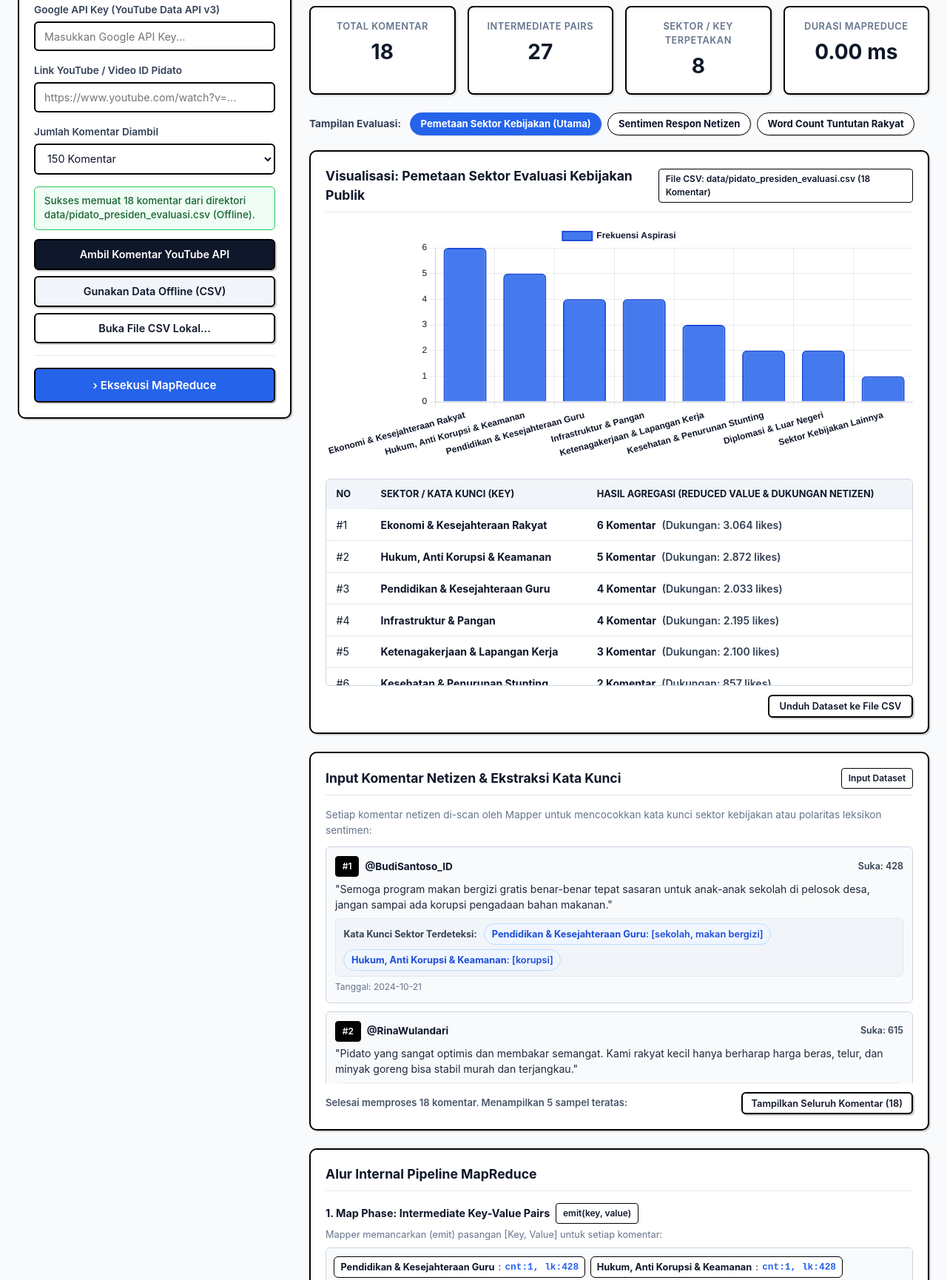
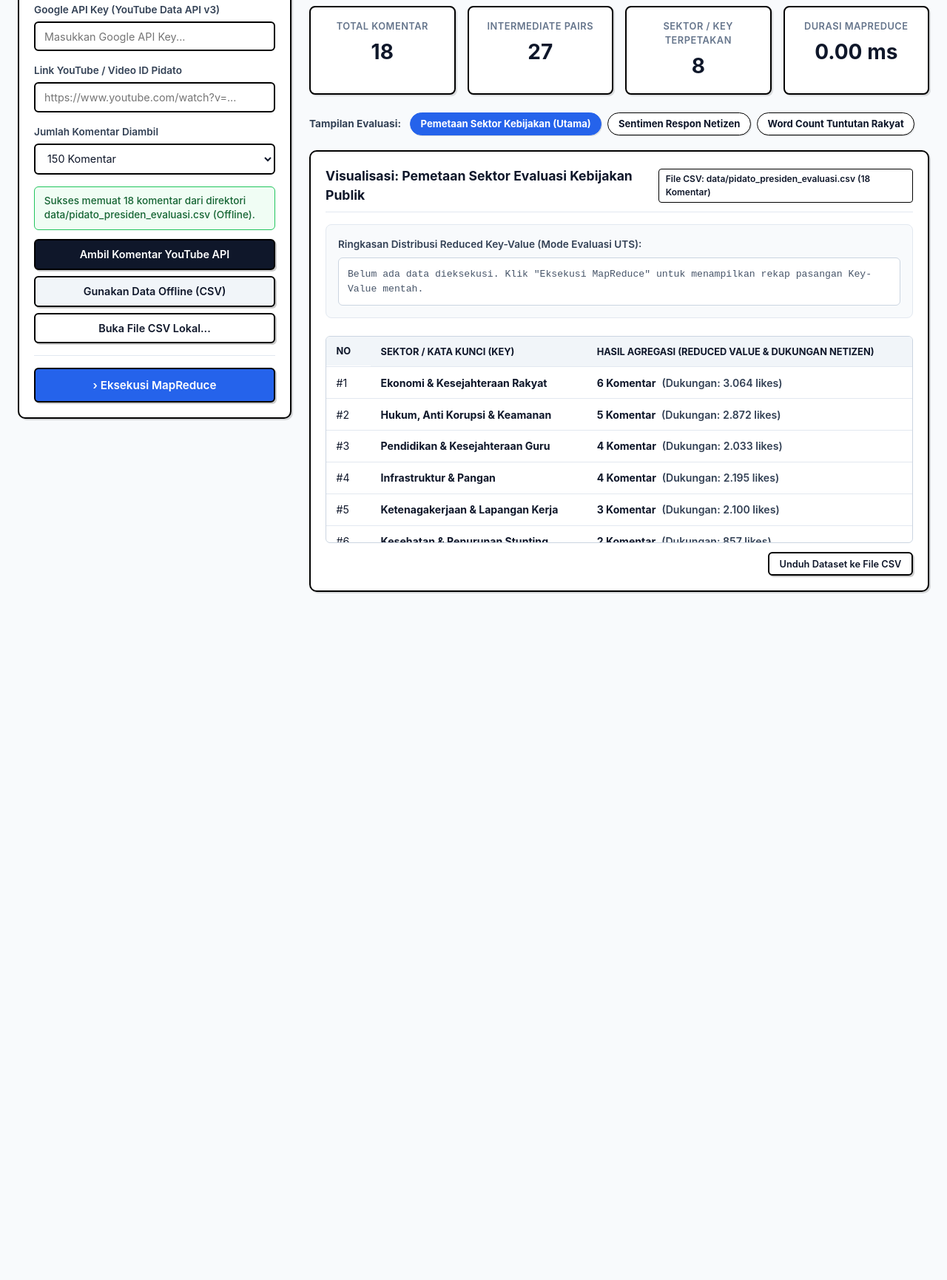
Before and after one commit to Yukie-Billal/kuliah-bigdata-comments, a plain HTML site: page index.html in a window 1280 px wide. Shown: the part 235-1965 px from the top of the page at 74% size. After the commit the page ends 1083 px from the top, so only its background shows below. Drawn offline with nearby package versions, Linux system fonts and the light colour scheme.

Commit message:
fix: hidden dulu

```diff
--- a/index.html
+++ b/index.html
@@ -4,7 +4,10 @@
   <meta charset="UTF-8">
   <meta name="viewport" content="width=device-width, initial-scale=1.0">
   <title>Analisis Komentar YouTube Dengan MapReduce - Evaluasi Kebijakan Pidato Presiden</title>
-  <script src="https://cdn.jsdelivr.net/npm/chart.js"></script>
+
+  <!-- [UTS: Dinonaktifkan sementara] Library Chart.js di-comment agar fokus ke olah data mentah -->
+  <!-- <script src="https://cdn.jsdelivr.net/npm/chart.js"></script> -->
+
   <link rel="stylesheet" href="style.css">
 </head>
 <body>
@@ -21,7 +24,7 @@
 
     <div class="dashboard-grid">
 
-      <!-- KOLOM KIRI: KONTROL DATA & KONFIGURASI API (MINIMAL & PRAKTIS) -->
+      <!-- KOLOM KIRI: KONTROL DATA & KONFIGURASI API -->
       <aside>
 
         <div class="card">
@@ -84,7 +87,7 @@
 
           <hr style="border: 0; border-top: 1.5px solid #e2e8f0; margin: 1rem 0;">
 
-          <!-- TOMBOL EKSEKUSI UTAMA (LANGSUNG EVALUASI KEBIJAKAN) -->
+          <!-- TOMBOL EKSEKUSI UTAMA -->
           <button id="btn-run-mr" class="btn btn-action" style="font-size: 0.95rem; padding: 0.75rem;">
             &rsaquo; Eksekusi MapReduce
           </button>
@@ -138,17 +141,55 @@
             <button class="view-pill-btn" data-job="aspirasiWordCount">Word Count Tuntutan Rakyat</button>
           </div>
 
-          <!-- KARTU: HASIL VISUALISASI CHART & TABEL REDUCE -->
+          <!-- KARTU: HASIL DATA MENTAH & TABEL REDUCE (UTS VERSION) -->
           <div class="card">
             <div class="card-title">
-              <span id="chart-title">Visualisasi &amp; Hasil Agregasi Reduce</span>
+              <!-- Judul diubah sedikit untuk menegaskan mode UTS tanpa grafik -->
+              <span id="chart-title">Data Mentah &amp; Hasil Agregasi Reduce</span>
               <span id="data-source-label" class="badge">Data Offline CSV</span>
             </div>
 
+            <!-- ============================================================== -->
+            <!-- [STAGE 1 - UTS]: MODE DATA MENTAH / LIST STATISTIK              -->
+            <!-- Menampilkan ringkasan data mentah tabular tanpa rendering chart -->
+            <!-- ============================================================== -->
+            <div id="raw-aggregation-summary" style="background: #f8fafc; border: 1px solid #e2e8f0; border-radius: 8px; padding: 1rem; margin-bottom: 1.5rem;">
+              <div style="font-weight: 600; font-size: 0.85rem; color: #334155; margin-bottom: 0.5rem;">
+                Ringkasan Distribusi Reduced Key-Value (Mode Evaluasi UTS):
+              </div>
+              <div id="raw-stats-list" style="font-family: monospace; font-size: 0.82rem; color: #475569; max-height: 120px; overflow-y: auto; background: #ffffff; padding: 0.75rem; border: 1px solid #cbd5e1; border-radius: 6px;">
+                Belum ada data dieksekusi. Klik "Eksekusi MapReduce" untuk menampilkan rekap pasangan Key-Value mentah.
+              </div>
+            </div>
+
+            <!-- ============================================================== -->
+            <!-- [STAGE 2 - UAS]: TAMPILAN GRAFIK CHART.JS (DI-COMMENT)          -->
+            <!-- Buka comment ini saat UAS untuk fitur peningkatan (upgrade UI) -->
+            <!--
             <div class="chart-wrapper" style="margin-bottom: 1.5rem;">
               <canvas id="result-chart"></canvas>
             </div>
+            -->
+            <!-- ============================================================== -->
 
+            <!-- ============================================================== -->
+            <!-- [STAGE 2 - UAS]: TAMPILAN CARD SUMMARY (DI-COMMENT)            -->
+            <!-- Buka comment ini saat UAS jika ingin visual kartu metrik       -->
+            <!--
+            <div id="uas-cards-container" style="display: grid; grid-template-columns: repeat(auto-fit, minmax(180px, 1fr)); gap: 1rem; margin-bottom: 1.5rem;">
+              <div class="metric-card" style="border-left: 4px solid #2563eb;">
+                <div class="metric-label">Key Terbanyak</div>
+                <div id="card-top-key" class="metric-value" style="font-size: 1.1rem;">-</div>
+              </div>
+              <div class="metric-card" style="border-left: 4px solid #16a34a;">
+                <div class="metric-label">Persentase Dominan</div>
+                <div id="card-top-pct" class="metric-value" style="font-size: 1.1rem;">-</div>
+              </div>
+            </div>
+            -->
+            <!-- ============================================================== -->
+
+            <!-- Tabel Agregasi Reduced Data (Tetap aktif untuk UTS) -->
             <div class="table-container">
               <table>
                 <thead>
@@ -172,7 +213,7 @@
           </div>
 
           <!-- KARTU: SAMPEL KOMENTAR MENTAH & KATA KUNCI TERDETEKSI -->
-          <div class="card">
+          <!--<div class="card">
             <div class="card-title">
               <span>Input Komentar Netizen &amp; Ekstraksi Kata Kunci</span>
               <span class="badge">Input Dataset</span>
@@ -181,10 +222,8 @@
               Setiap komentar netizen di-scan oleh Mapper untuk mencocokkan kata kunci sektor kebijakan atau polaritas leksikon sentimen:
             </p>
             <div id="raw-data-preview" class="raw-container">
-              <!-- Diisi dinamis oleh JavaScript -->
             </div>
 
-            <!-- Notice & Toggle Button -->
             <div id="comments-pagination-bar" style="margin-top: 0.75rem; display: flex; align-items: center; justify-content: space-between; flex-wrap: wrap; gap: 0.5rem;">
               <span id="comments-count-notice" style="font-size: 0.82rem; color: #475569; font-weight: 600;">
                 Menampilkan 5 komentar pertama.
@@ -193,15 +232,14 @@
                 Tampilkan Seluruh Komentar
               </button>
             </div>
-          </div>
+          </div> -->
 
           <!-- KARTU: ALUR INTERNAL PIPELINE MAPREDUCE -->
-          <div class="card">
+          <!-- <div class="card">
             <div class="card-title">
               <span>Alur Internal Pipeline MapReduce</span>
             </div>
 
-            <!-- Step 1: Map Phase -->
             <div style="margin-bottom: 1.25rem;">
               <div style="font-weight: 700; font-size: 0.9rem; margin-bottom: 0.35rem; display: flex; align-items: center; gap: 0.5rem;">
                 <span>1. Map Phase: Intermediate Key-Value Pairs</span>
@@ -211,12 +249,10 @@
                 Mapper memancarkan (emit) pasangan [Key, Value] untuk setiap komentar:
               </p>
               <div id="map-output-preview" class="chip-container">
-                <!-- Diisi dinamis oleh JavaScript -->
               </div>
               <div id="map-chip-notice" style="font-size: 0.78rem; color: #64748b; margin-top: 0.35rem;"></div>
             </div>
 
-            <!-- Step 2: Shuffle & Sort Phase -->
             <div>
               <div style="font-weight: 700; font-size: 0.9rem; margin-bottom: 0.35rem; display: flex; align-items: center; gap: 0.5rem;">
                 <span>2. Shuffle &amp; Sort Phase: Grouping by Key</span>
@@ -226,14 +262,12 @@
                 Framework mengelompokkan semua value dengan key yang sama sebelum dikirim ke Reducer:
               </p>
               <div id="shuffle-output-preview" class="shuffle-container">
-                <!-- Diisi dinamis oleh JavaScript -->
               </div>
             </div>
-
-          </div>
+          </div> -->
 
           <!-- KARTU: KODE MAPPER & REDUCER -->
-          <div class="card">
+          <!-- <div class="card">
             <div class="card-title">
               <span>Inspeksi Logika Algoritma (Code)</span>
               <span id="job-title" class="badge">Pemetaan Sektor Evaluasi Kebijakan Publik</span>
@@ -251,8 +285,7 @@
                 <pre><code id="code-reduce">// Kode Reducer</code></pre>
               </div>
             </div>
-          </div>
-
+          </div> -->
         </div>
 
         <!-- ============================================== -->
@@ -262,7 +295,6 @@
 
           <div id="toast-msg" class="toast-msg"></div>
 
-          <!-- Action bar -->
           <div class="card" style="padding: 1rem; margin-bottom: 1rem;">
             <div style="display: flex; justify-content: space-between; align-items: center; flex-wrap: wrap; gap: 0.75rem;">
               <div>
@@ -292,12 +324,10 @@
               Kata dan frasa di bawah ini digunakan oleh Mapper untuk mengelompokkan aspirasi rakyat ke dalam sektor prioritas pemerintah. Klik tombol &times; pada kata untuk menghapus:
             </p>
 
-            <!-- Form Tambah Kata Kunci ke Sektor -->
             <div style="background: #f8fafc; border: 1.5px solid #cbd5e1; border-radius: 8px; padding: 0.75rem; margin-bottom: 1rem;">
               <strong style="font-size: 0.85rem; color: #0f172a; display: block; margin-bottom: 0.4rem;">+ Tambah Kata Kunci ke Sektor Kebijakan:</strong>
               <div style="display: flex; gap: 0.5rem; flex-wrap: wrap;">
                 <select id="crud-sector-select" class="form-control" style="flex: 1.2; min-width: 200px; padding: 0.45rem 0.6rem; font-size: 0.82rem;">
-                  <!-- Diisi dinamis -->
                 </select>
                 <input type="text" id="crud-sector-word-input" class="form-control" placeholder="Ketik kata/frasa baru (misal: 'subsidi pupuk', 'ikn')..." style="flex: 2; min-width: 200px; padding: 0.45rem 0.6rem; font-size: 0.82rem;">
                 <button id="btn-add-sector-word" class="btn btn-primary" style="width: auto; padding: 0.45rem 1rem; font-size: 0.82rem;">
@@ -306,9 +336,7 @@
               </div>
             </div>
 
-            <!-- Grid Sektor Kebijakan -->
             <div id="crud-sectors-container" class="sector-grid">
-              <!-- Diisi dinamis oleh JavaScript -->
             </div>
           </div>
 
@@ -323,14 +351,12 @@
             </p>
 
             <div style="display: grid; grid-template-columns: 1fr 1fr; gap: 1rem;">
-              <!-- Kolom Positif -->
               <div style="background: #f8fafc; border: 1.5px solid #cbd5e1; border-radius: 8px; padding: 0.75rem;">
                 <div class="dict-title" style="color: #166534; justify-content: space-between;">
                   <span>Leksikon Positif (+)</span>
                   <span id="crud-pos-count" class="badge" style="background:#dcfce7; color:#166534;">0 Kata</span>
                 </div>
                 <div id="crud-pos-container" class="word-cloud-box" style="margin-top: 0.5rem; max-height: 220px;">
-                  <!-- Diisi dinamis -->
                 </div>
                 <div class="crud-inline-form">
                   <input type="text" id="crud-pos-input" placeholder="Tambah kata positif baru...">
@@ -338,14 +364,12 @@
                 </div>
               </div>
 
-              <!-- Kolom Negatif -->
               <div style="background: #f8fafc; border: 1.5px solid #cbd5e1; border-radius: 8px; padding: 0.75rem;">
                 <div class="dict-title" style="color: #991b1b; justify-content: space-between;">
                   <span>Leksikon Negatif (-)</span>
                   <span id="crud-neg-count" class="badge" style="background:#fee2e2; color:#991b1b;">0 Kata</span>
                 </div>
                 <div id="crud-neg-container" class="word-cloud-box" style="margin-top: 0.5rem; max-height: 220px;">
-                  <!-- Diisi dinamis -->
                 </div>
                 <div class="crud-inline-form">
                   <input type="text" id="crud-neg-input" placeholder="Tambah kata negatif baru...">
@@ -365,7 +389,6 @@
               Kata-kata penghubung dan kata tugas yang dibuang oleh Mapper Word Count agar hasil analisis benar-benar fokus pada isu/tuntutan substantif rakyat:
             </p>
             <div id="crud-stopwords-container" class="word-cloud-box" style="max-height: 180px;">
-              <!-- Diisi dinamis -->
             </div>
             <div class="crud-inline-form" style="max-width: 400px; margin-top: 0.75rem;">
               <input type="text" id="crud-stopword-input" placeholder="Tambah stopword baru yang ingin dibuang...">
```
